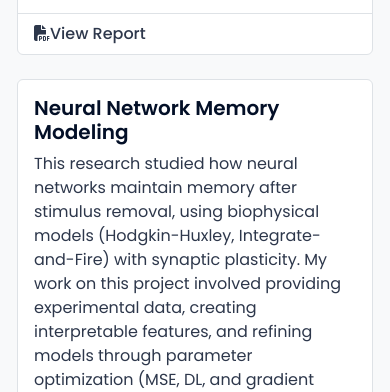
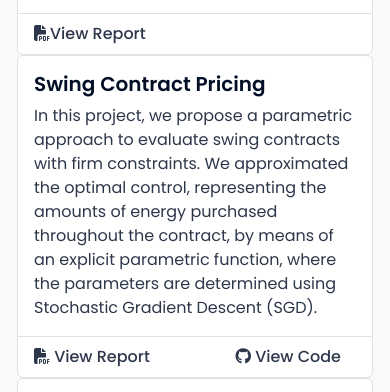
Before and after one commit to TNANI-Mohamed/TNANI-Mohamed.github.io, a plain HTML site: page index.html in a window 390 px wide. Shown: the part 5066-5458 px from the top of the page. Drawn offline with nearby package versions, Linux system fonts and the light colour scheme.

Commit message:
Update index.html

```diff
--- a/index.html
+++ b/index.html
@@ -302,6 +302,27 @@
             </div>
           </div>
         </div>
+         </div>
+        <div class="col-md-6 col-lg-4">
+          <div class="card project-card text-dark wow fadeInUp" data-wow-delay="0.1s">
+            <div class="card-body common-title">
+              <h4 class="card-title text-highlight">
+                Swing Contract Pricing
+              </h4>
+              <p class="card-text text-light-color">
+              In this project, we propose a parametric approach to evaluate swing contracts with firm
+              constraints. We approximated the optimal control, representing the amounts of energy
+              purchased throughout the contract, by means of an explicit parametric function, where the
+              parameters are determined using Stochastic Gradient Descent (SGD).
+              </p>
+            </div>
+            <div class="card-footer d-flex justify-content-between">
+              <a href="assets/files/swing_pricing_report.pdf" target="_blank"><i class="fas fa-file-pdf"></i> View Report</a>
+              <a href="https://github.com/TNANI-Mohamed/Swing_Pricing" target="_blank"><i
+                  class="fab fa-github"></i> View Code</a>
+            </div>
+          </div>
+        </div>
         <div class="col-md-6 col-lg-4">
           <div class="card project-card text-dark wow fadeInUp" data-wow-delay="0.1s">
             <div class="card-body common-title">
```
